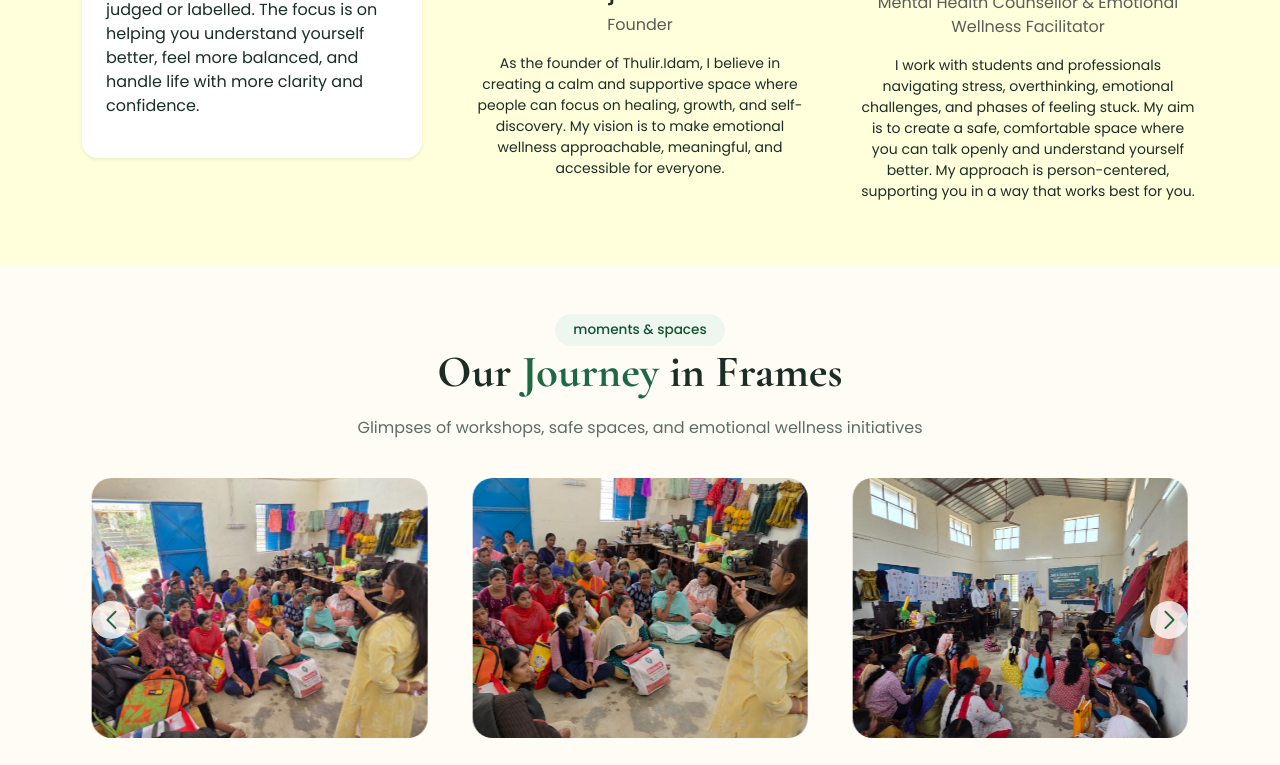
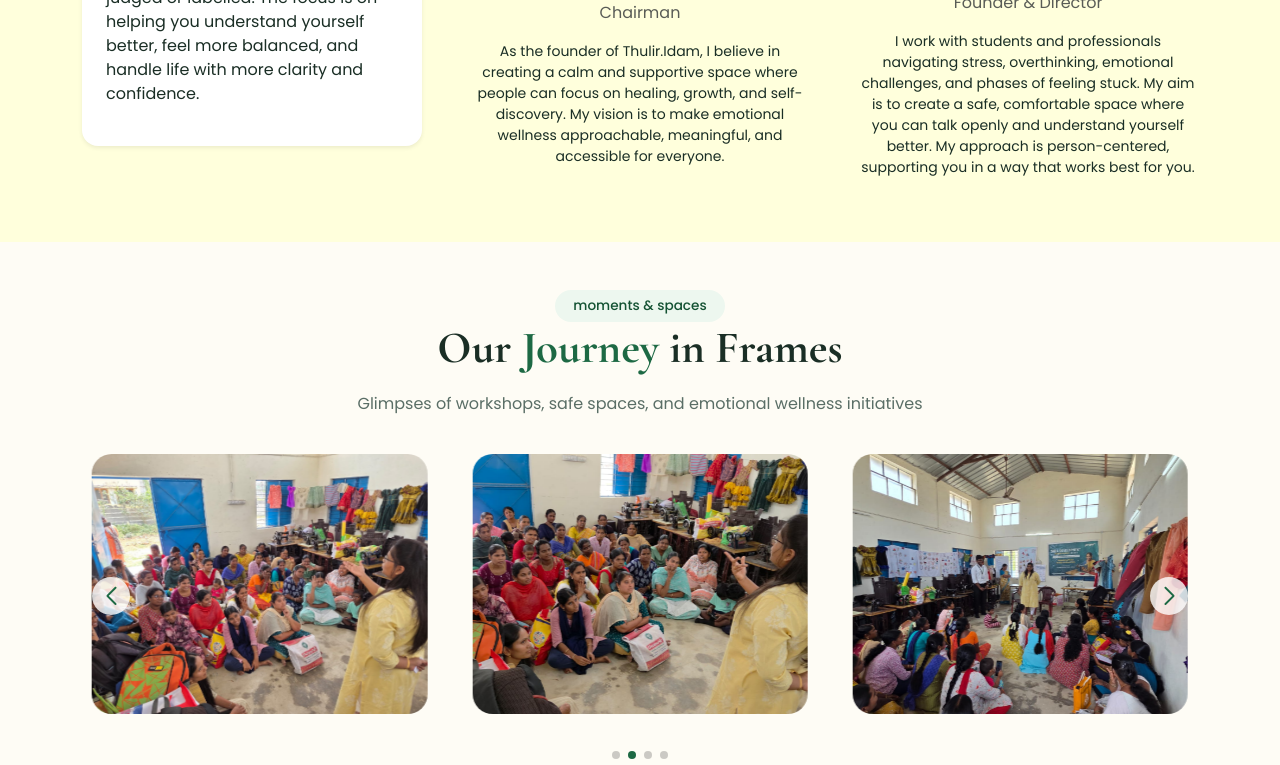
Before and after one commit to anbazhagan-code/THULIR-IDAM, a plain HTML site: page index.html in a window 1280 px wide. Shown: the part 2350-3115 px from the top of the page. Drawn offline with nearby package versions, Linux system fonts and the light colour scheme.

Commit message:
name change fix

```diff
--- a/index.html
+++ b/index.html
@@ -499,8 +499,8 @@
             <div class="col-md-4" data-aos="fade-left">
                 <div class="text-center">
                     <img src="images/founder.png" alt="Nandhini Rajendran - Counsellor" class="about-img img-fluid" style="max-width: 280px; border-radius: 40px;">
-                    <h4 class="mt-4">Rajendran</h4>
-                    <p class="text-muted">Founder</p>
+                    <h4 class="mt-4">Rajendran A</h4>
+                    <p class="text-muted">Chairman</p>
                     <p class="small">As the founder of Thulir.Idam, I believe in creating a calm and supportive space where people can focus on healing, growth, and self-discovery. My vision is to make emotional wellness approachable, meaningful, and accessible for everyone.</p>
                 </div>
             </div>
@@ -508,7 +508,7 @@
                 <div class="text-center">
                     <img src="images/profileimage.png" alt="Nandhini Rajendran - Counsellor" class="about-img img-fluid" style="max-width: 280px; border-radius: 40px;">
                     <h4 class="mt-4">Nandhini Rajendran</h4>
-                    <p class="text-muted">Mental Health Counsellor & Emotional Wellness Facilitator</p>
+                    <p class="text-muted">Founder & Director</p>
                     <p class="small">I work with students and professionals navigating stress, overthinking, emotional challenges, and phases of feeling stuck. My aim is to create a safe, comfortable space where you can talk openly and understand yourself better. My approach is person-centered, supporting you in a way that works best for you.</p>
                 </div>
             </div>
```
